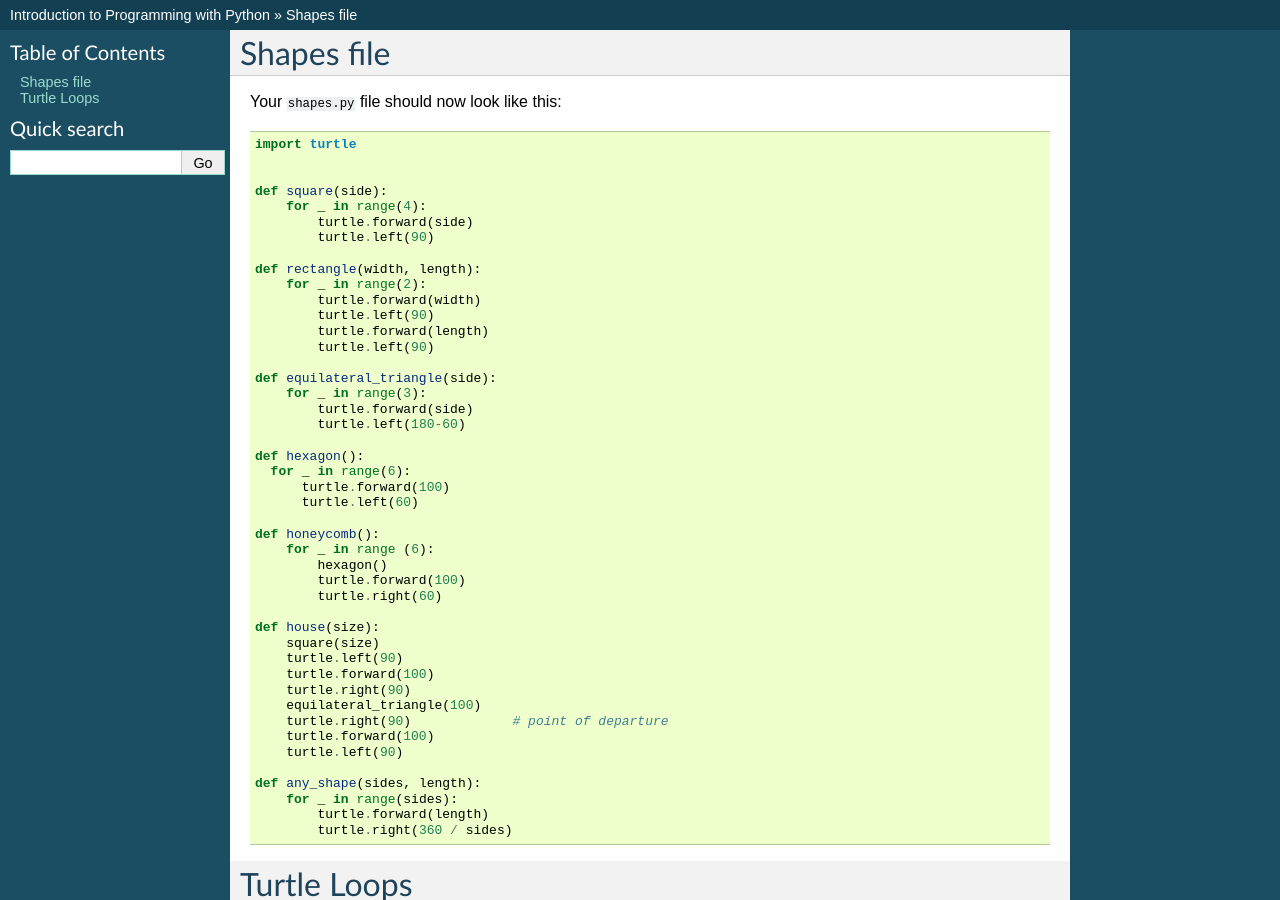
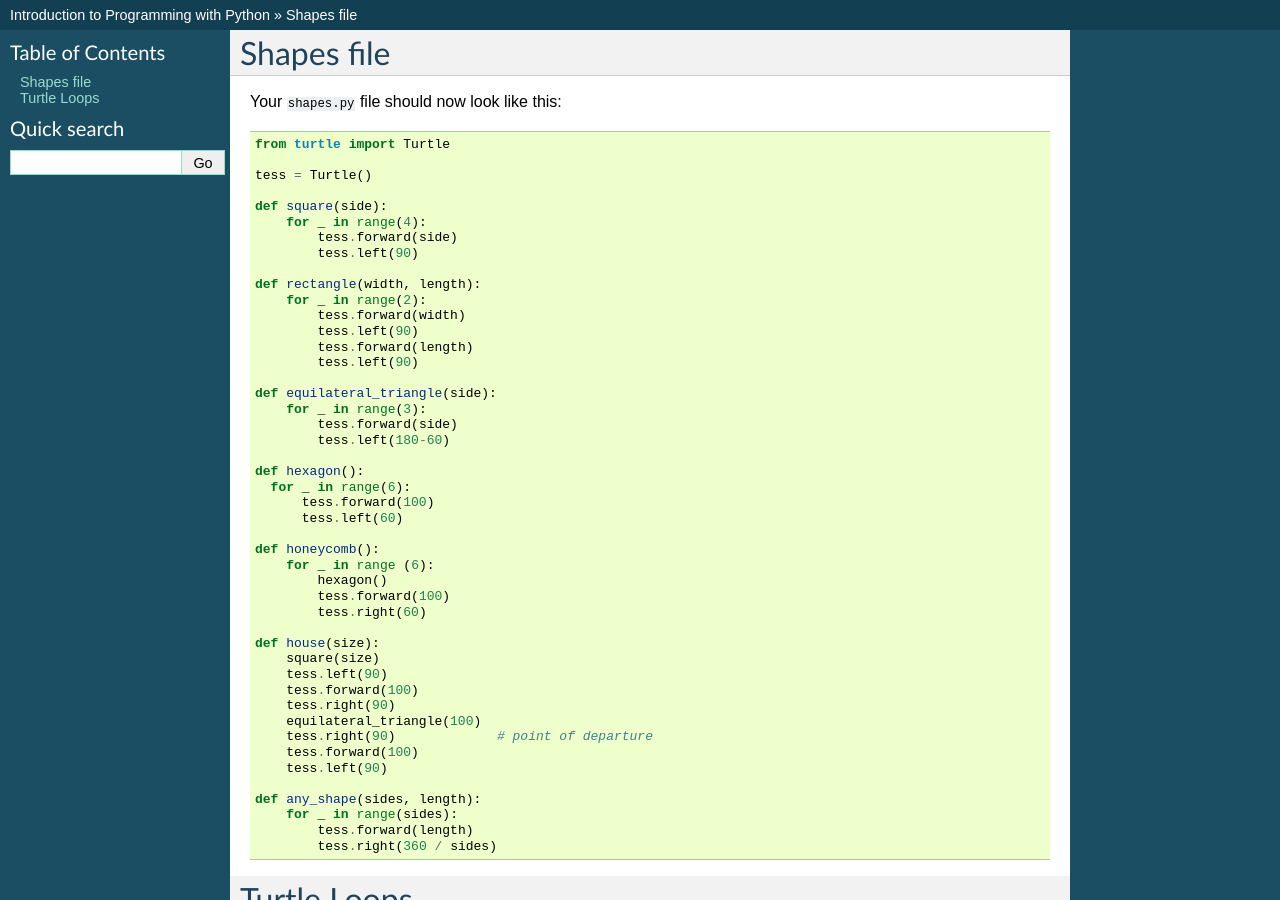
Before and after one commit to gu-lseg/intro-to-programming, a Sphinx documentation site: the page built from source/data_structures_solutions.rst, in a window 1280 px wide and 900 px high. Built offline with Sphinx 7.4.7, drawn with Linux system fonts in a browser that asks for light colours; pages that are not in the unit, such as notebooks, are missing from menus.

Commit message:
turtle -> tess

```diff
--- a/source/data_structures_solutions.rst
+++ b/source/data_structures_solutions.rst
@@ -5,51 +5,52 @@ Your ``shapes.py`` file should now look like this:
 
 ::
 
-    import turtle
+    from turtle import Turtle
 
+    tess = Turtle()
 
     def square(side):
         for _ in range(4):
-            turtle.forward(side)
-            turtle.left(90)
+            tess.forward(side)
+            tess.left(90)
 
     def rectangle(width, length):
         for _ in range(2):
-            turtle.forward(width)
-            turtle.left(90)
-            turtle.forward(length)
-            turtle.left(90)
+            tess.forward(width)
+            tess.left(90)
+            tess.forward(length)
+            tess.left(90)
 
     def equilateral_triangle(side):
         for _ in range(3):
-            turtle.forward(side)
-            turtle.left(180-60)
+            tess.forward(side)
+            tess.left(180-60)
 
     def hexagon():
       for _ in range(6):
-          turtle.forward(100)
-          turtle.left(60)
+          tess.forward(100)
+          tess.left(60)
 
     def honeycomb():
         for _ in range (6):
             hexagon()
-            turtle.forward(100)
-            turtle.right(60)
+            tess.forward(100)
+            tess.right(60)
 
     def house(size):
         square(size)
-        turtle.left(90)
-        turtle.forward(100)
-        turtle.right(90)
+        tess.left(90)
+        tess.forward(100)
+        tess.right(90)
         equilateral_triangle(100)
-        turtle.right(90)             # point of departure
-        turtle.forward(100)
-        turtle.left(90)
+        tess.right(90)             # point of departure
+        tess.forward(100)
+        tess.left(90)
 
     def any_shape(sides, length):
         for _ in range(sides):
-            turtle.forward(length)
-            turtle.right(360 / sides)
+            tess.forward(length)
+            tess.right(360 / sides)
 
 
 Turtle Loops
```
